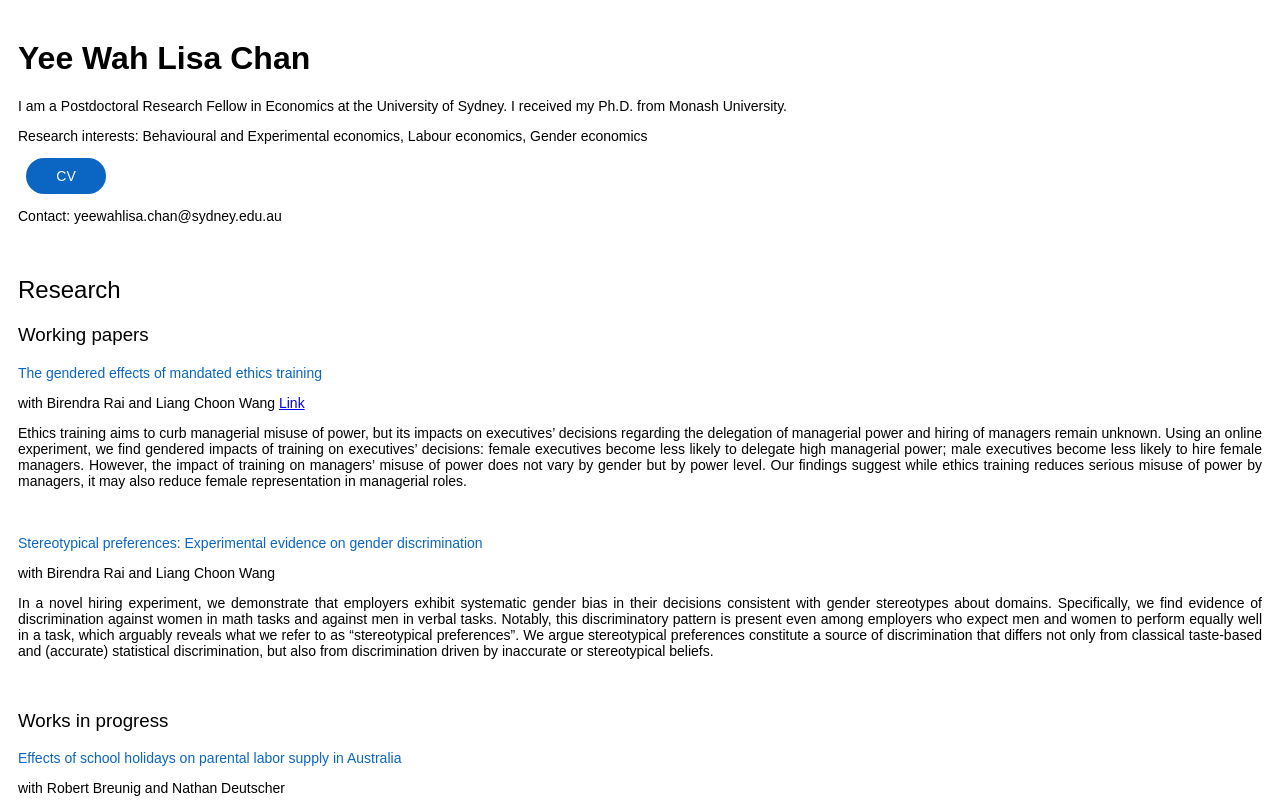
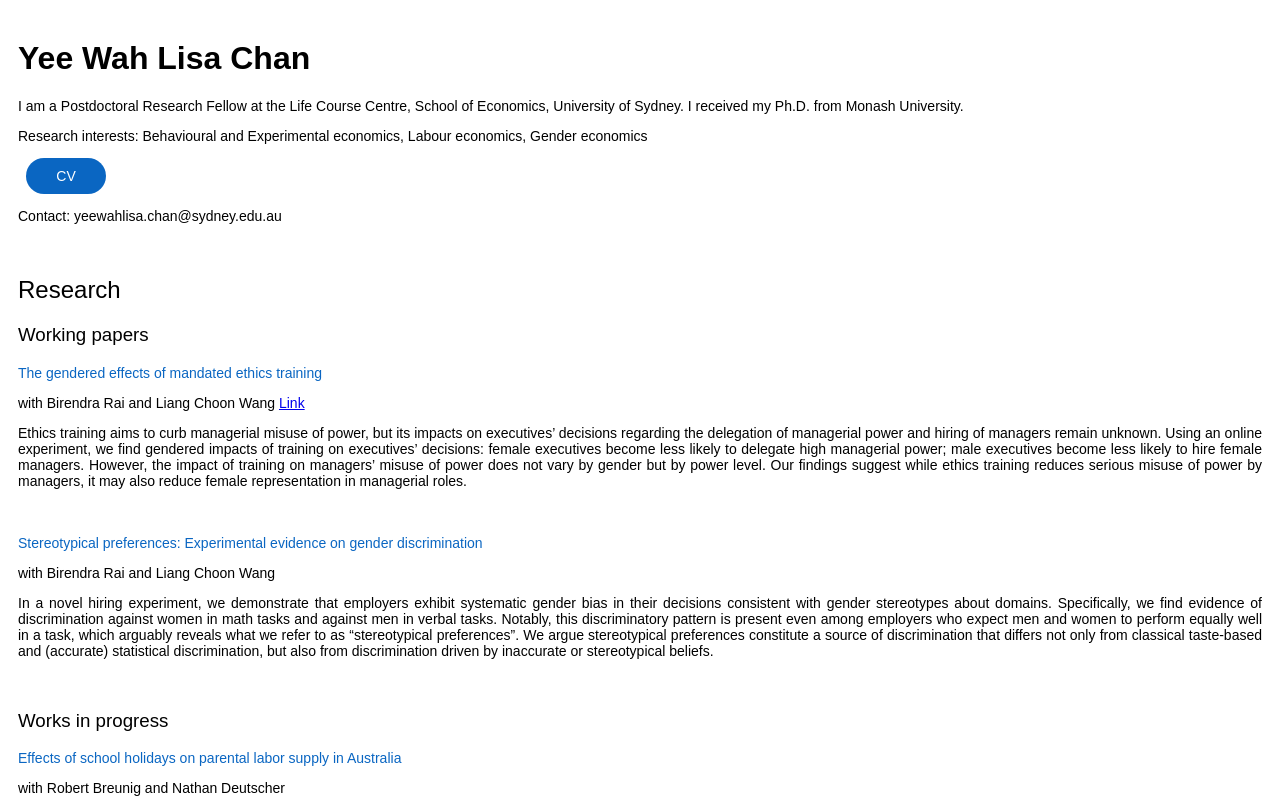
Before and after one commit to yeewahlisachan/yeewahlisachan.github.io, a plain HTML site: page index.html in a window 1280 px wide. Shown: the top 800 px of the page. Drawn offline with Linux system fonts and the light colour scheme.

Commit message:
Update index.html

```diff
--- a/index.html
+++ b/index.html
@@ -8,7 +8,7 @@
 </h1>
 
 <p class="opening-statement">
-  I am a Postdoctoral Research Fellow in Economics at the University of Sydney.  I received my Ph.D. from Monash University.
+  I am a Postdoctoral Research Fellow at the Life Course Centre, School of Economics, University of Sydney. I received my Ph.D. from Monash University.
 </p>
 
 <p class="research-statement">
```
